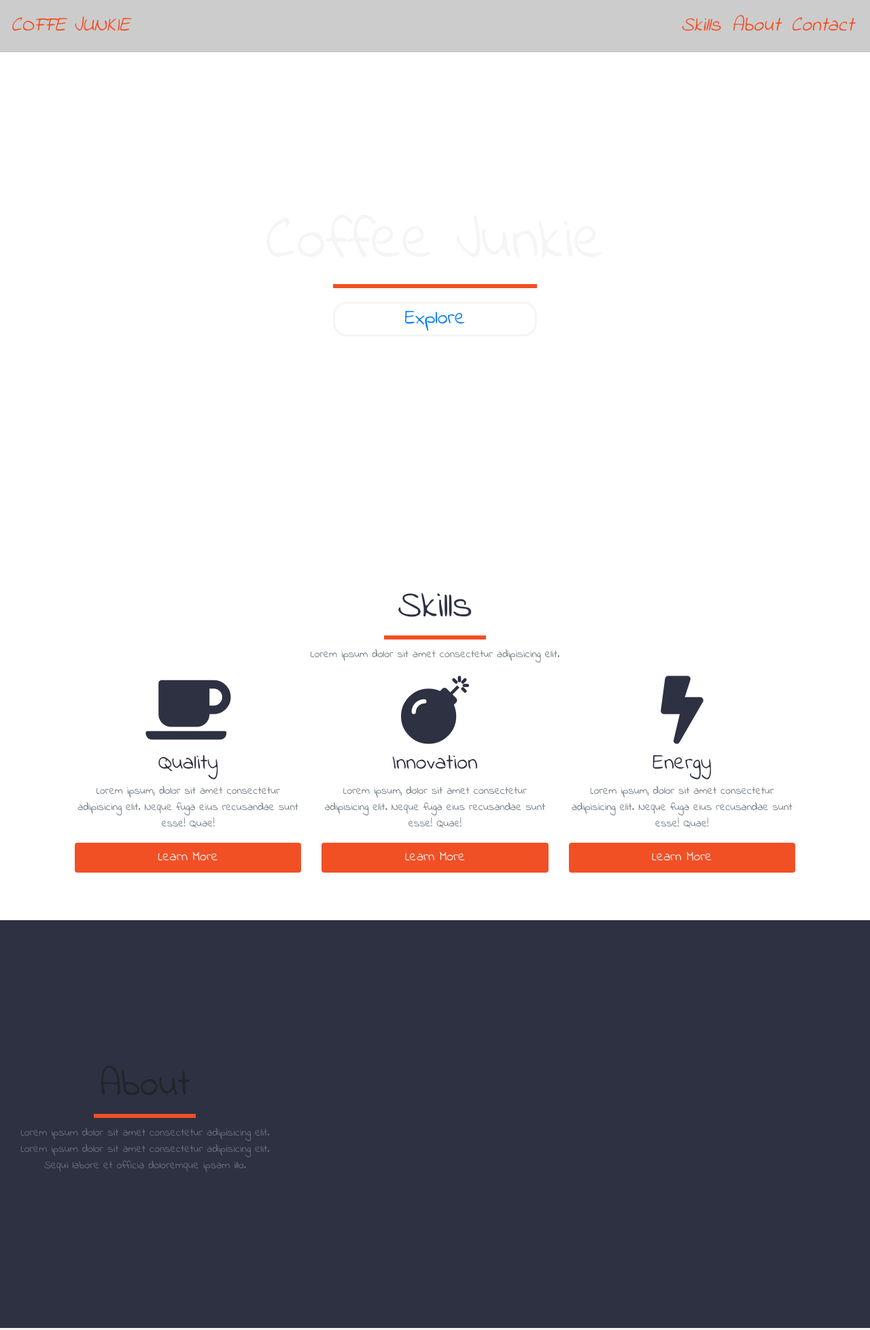
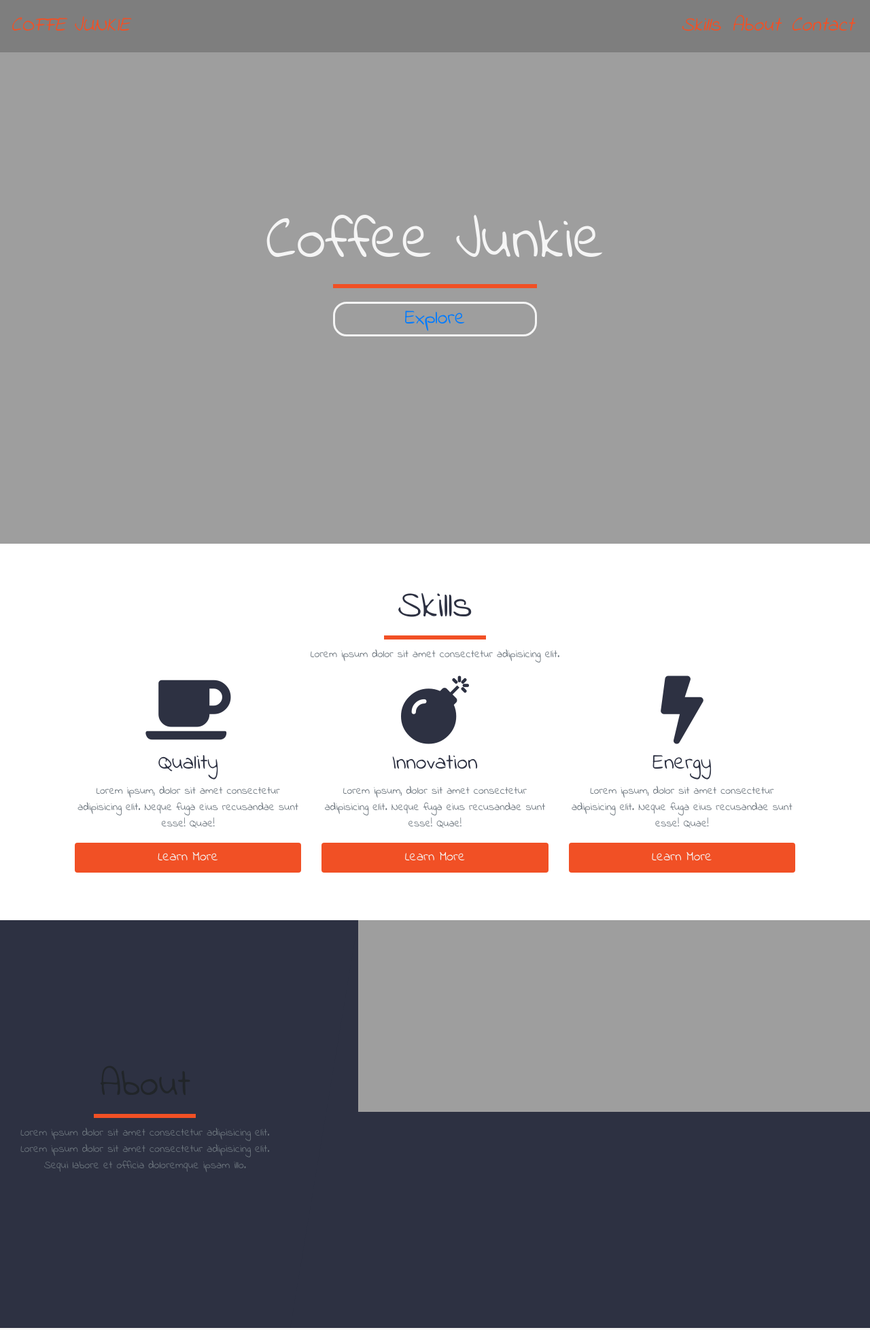
Before and after one commit to abdullah-all-naim/Coffee-Junkie-Project, a plain HTML site: page index.html in a window 1280 px wide. Shown: the top 1957 px of the page at 68% size. Drawn offline with nearby package versions, Linux system fonts and the light colour scheme; the site is published under a folder, as on GitHub Pages, so addresses that start at the root find nothing; files whose address does not match are found by name.

Commit message:
changes done

```diff
--- a/index.html
+++ b/index.html
@@ -4,9 +4,9 @@
 <head>
     <meta charset="UTF-8">
     <meta name="viewport" content="width=device-width, initial-scale=1.0">
-    <title>Document</title>
+    <title>Coffee Junkie</title>
     <link rel="stylesheet" href="css/bootstrap.min.css">
-    <link rel="stylesheet" href="css/style.css">
+    <link rel="stylesheet" href="style.css">
     <link rel="stylesheet" href="fontawesome/css/fontawesome.min.css">
     <link rel="stylesheet" href="fontawesome/css/all.min.css">
     <link href="https://fonts.googleapis.com/css2?family=Indie+Flower&display=swap" rel="stylesheet">
--- a/css/style.css
+++ b/style.css
@@ -23,7 +23,7 @@ font-style: italic;
 /* end of navbar */
 header{
     height:100vh;
-    background: url("/images/header.jpg") fixed;
+    background: url("images/header.jpg") fixed;
     background-position: center;
     background-repeat: no-repeat;
     background-size: cover;
@@ -93,7 +93,7 @@ header{
 }
 #about .pic{
     height: 600px;
-    background: url("/images/coffecups.jpg");
+    background: url("images/coffecups.jpg");
     background-attachment: fixed;
     background-position: center;
     background-repeat: no-repeat;
```
